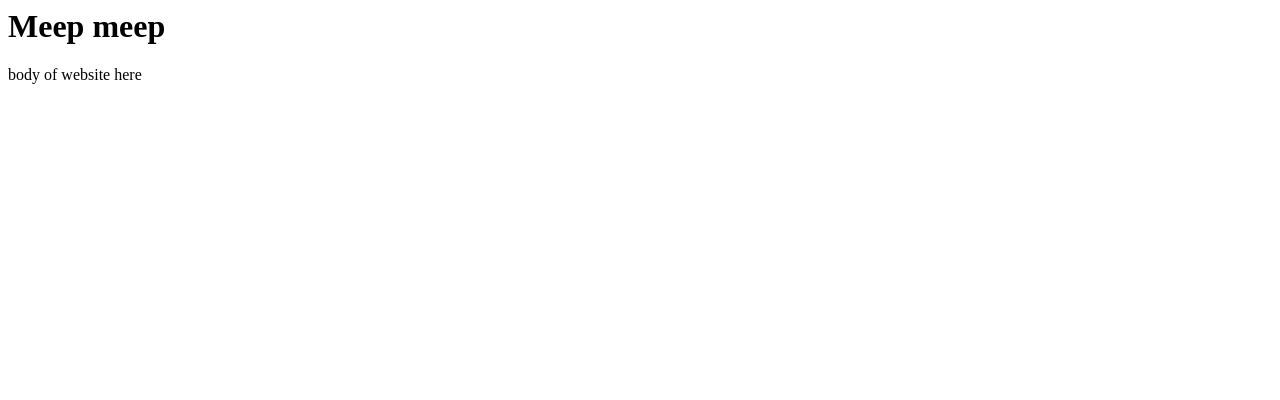
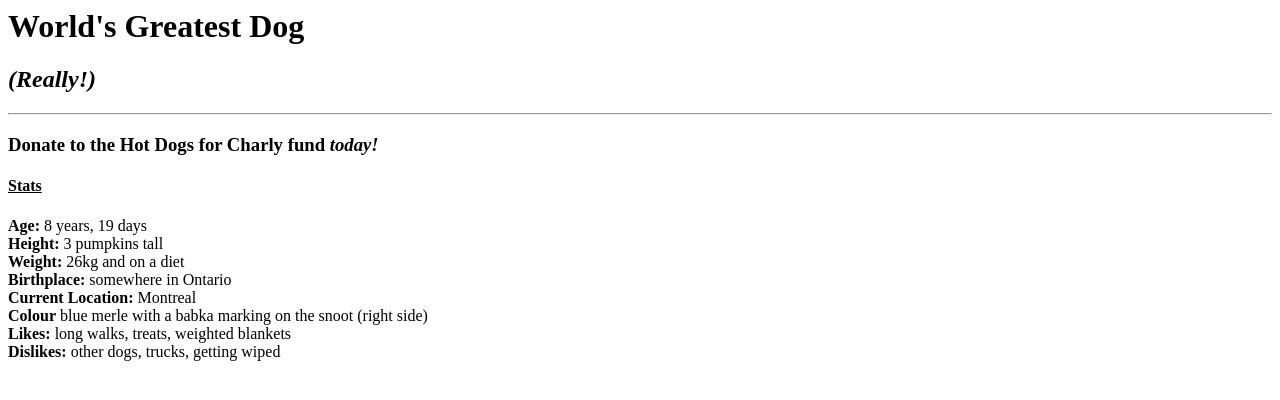
Before and after one commit to sofiamarielgay/sofiamarielgay.github.io, a plain HTML site: page index.html in a window 1280 px wide. Drawn offline with Linux system fonts and the light colour scheme.

Commit message:
updates-various

```diff
--- a/index.html
+++ b/index.html
@@ -1,11 +1,25 @@
 <html>
 <head>
-    <title>Meep Meep Inc.</title>
+    <title>Chack Chack Inc.</title>
 
 </head>
 
 <body>
-    <h1>Meep meep</h1>
-body of website here
+<header><h1>World's Greatest Dog</h1></header>
+
+<h2><i>(Really!)</i></h2>
+<hr>
+<h3>Donate to the Hot Dogs for Charly fund <i>today!</i></h3>
+<p>
+<h4><u><b>Stats</b></u></h4>
+<b>Age:</b> 8 years, 19 days<br>
+<b>Height:</b> 3 pumpkins tall<br>
+<b>Weight:</b> 26kg and on a diet<br>
+<b>Birthplace:</b> somewhere in Ontario<br>
+<b>Current Location:</b> Montreal<br>
+<b>Colour</b> blue merle with a babka marking on the snoot (right side)<br>
+<b>Likes:</b> long walks, treats, weighted blankets<br>
+<b>Dislikes:</b> other dogs, trucks, getting wiped
+</p>
 </body>
 </html>
```
